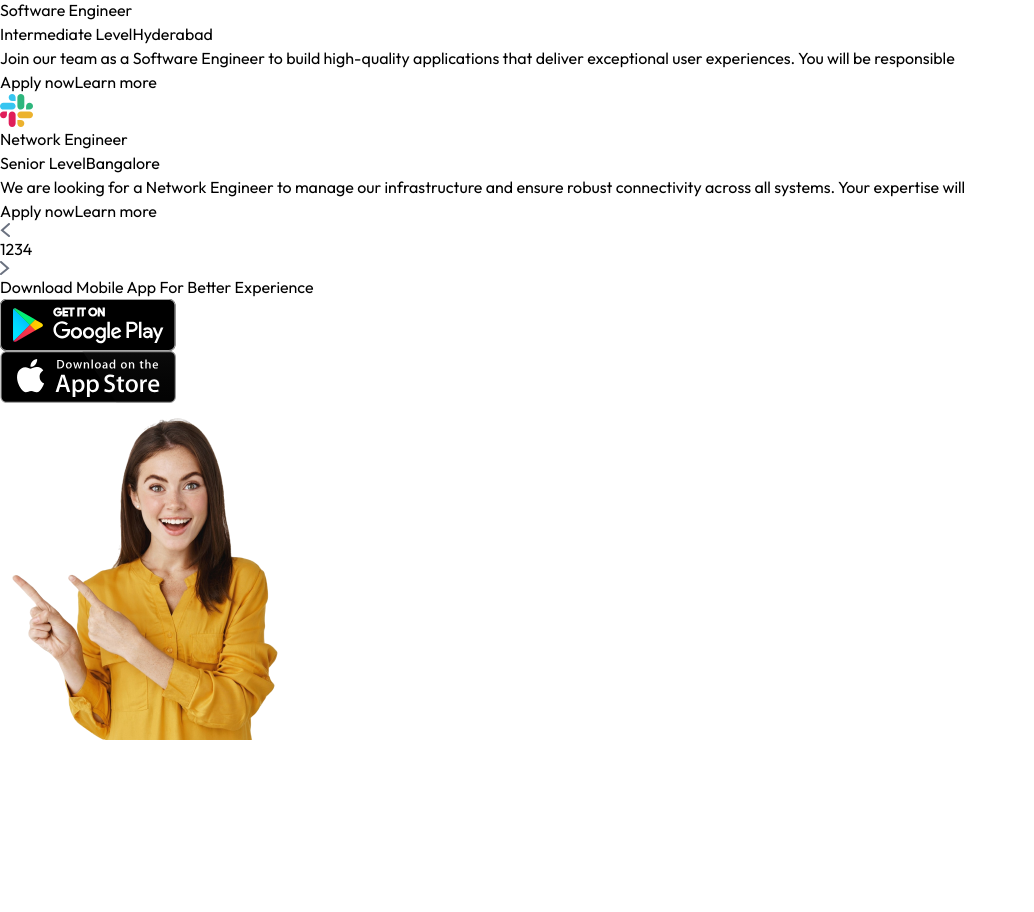
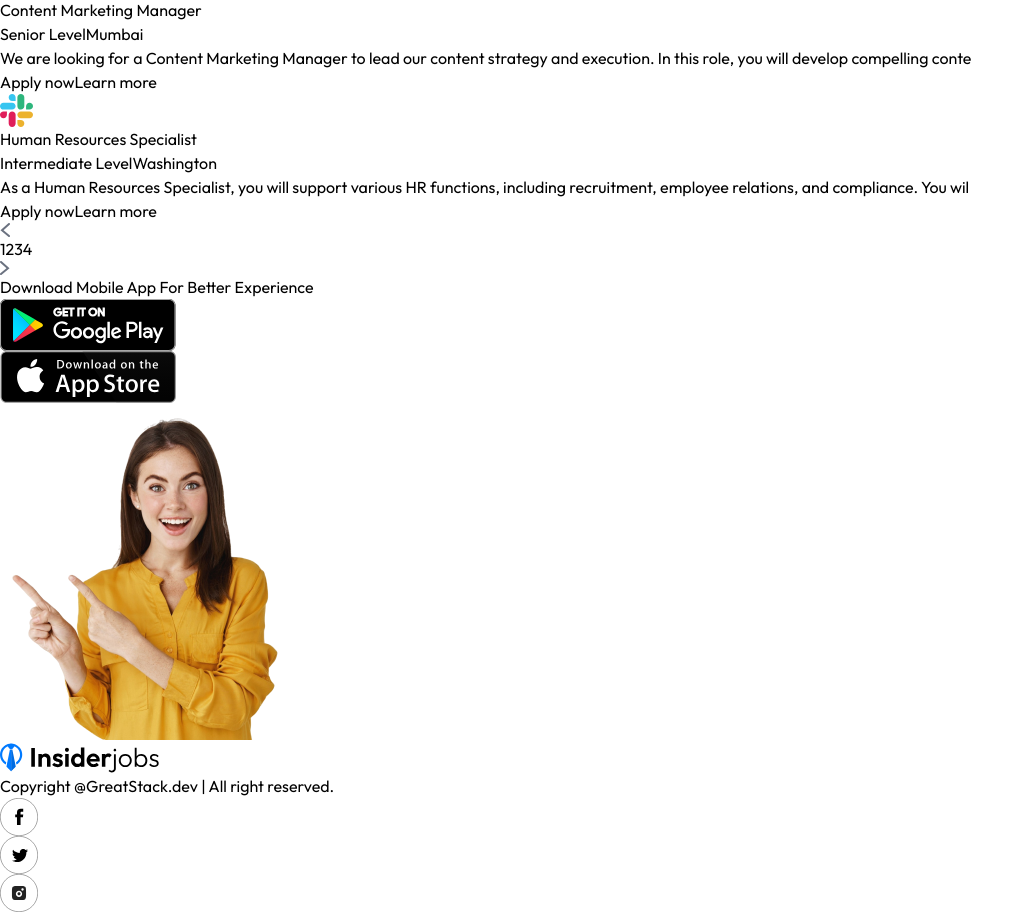
Before and after one commit to Mavekepeter/job-portal, a React (Vite) app in the folder client/: page / in a window 1280 px wide. Shown: the part 1502-2414 px from the top of the page, without its empty margins (0-1034 px from the left). Before the commit the page ends 2242 px from the top, so only its background shows below. Built offline with nearby package versions, Linux system fonts and the light colour scheme; no server answers.

Commit message:
added function to search,filter and sort data according to  title and location

```diff
--- a/client/src/components/JobListing.jsx
+++ b/client/src/components/JobListing.jsx
@@ -1,4 +1,4 @@
-import React, { useContext,useState } from 'react'
+import React, { useContext,useEffect,useState } from 'react'
 import { AppContext } from '../context/Appcontext'
 import { assets, JobCategories, JobLocations } from '../assets/assets'
 import JobCard from './JobCard'
@@ -7,6 +7,35 @@ const JobListing = () => {
   const {isSearched,searchFilter,setSearchFilter,jobs} = useContext(AppContext)
   const [showFilter, setShowFilter] = useState(false)
   const [currentPage, setCurrentPage] = useState(1)
+  const [selectedCategories, setSelectedCategories] = useState([])
+  const [selectedLocations, setSelectedLocations] = useState([])
+  const [filterJobs, setFilterJobs] = useState(jobs)
+
+
+  const handleCategoryChange = (category)=>{
+    setSelectedCategories(
+      prev => prev.includes(category) ? prev.filter(c => c !== category):[...prev,category]
+    )
+  }
+  const handleLocationChange = (location)=>{
+    setSelectedLocations(
+      prev => prev.includes(location) ? prev.filter(c => c !== location):[...prev,location]
+    )
+  }
+
+
+  useEffect(()=>{
+    const matchesCategory = job => selectedCategories.length === 0 || selectedCategories.includes(job.category)
+    const matchesLocation = job =>selectedLocations.length === 0 || selectedLocations.includes(job.location)
+    const matchesTitle = job =>searchFilter.title ==="" || job.title.toLowerCase().includes(searchFilter.title.toLowerCase())
+    const matchesSearchLocation = job => searchFilter.location ==="" || job.location.toLowerCase().includes(searchFilter.location.toLowerCase())
+
+    const newFilteredJobs = jobs.slice().reverse().filter(
+      job => matchesCategory(job) && matchesLocation(job) && matchesTitle(job) && matchesSearchLocation(job)
+    )
+    setFilterJobs(newFilteredJobs)
+    setCurrentPage(1)
+  },[jobs,selectedCategories,selectedLocations,searchFilter])
   return (
     <div className='container 2xl:px-20 mx-auto flex flex-col lg:flex-row max-lg:space-y-8 py-8'>
         {/* sidebar */}
@@ -44,8 +73,12 @@ const JobListing = () => {
             <ul className='space-y-4 text-gray-600'>
               {
                 JobCategories.map((category,index)=>(
-                  <li className='flex gap-3 items-center' key={index}>
-                    <input className='scale-125' type="checkbox" name="" id="" />
+                  <li className='flex gap-3 items-center'
+                   key={index}>
+                    <input className='scale-125'
+                    type="checkbox"
+                    onChange={()=>handleCategoryChange(category)}
+                    checked={selectedCategories.includes(category)} />
                     {category}
                   </li>
                 ))
@@ -59,7 +92,10 @@ const JobListing = () => {
               {
                 JobLocations.map((location,index)=>(
                   <li className='flex gap-3 items-center' key={index}>
-                    <input className='scale-125' type="checkbox" name="" id="" />
+                    <input className='scale-125'
+                    type="checkbox"
+                    onChange={()=>handleLocationChange(location)}
+                    checked={selectedLocations.includes(location)} />
                     {location}
                   </li>
                 ))
@@ -74,12 +110,12 @@ const JobListing = () => {
           <h3 className='font-medium text-3xl py-2' id='job-list'>latest jobs</h3>
           <p className='mb-8'>Get your desired job from top companies</p>
           <div className='grid grid-cols-1 sm:grid-cols-2 xl:grid-cols-3 gap-4'>
-            {jobs.slice((currentPage-1)*6,currentPage*6).map((job,index)=>(
+            {filterJobs.slice((currentPage-1)*6,currentPage*6).map((job,index)=>(
               <JobCard key={index} job ={job}/>
             ))}
           </div>
           {/* pagenition */}
-          {jobs.length > 0 &&(
+          {filterJobs.length > 0 &&(
             <div className='flex items-center justify-center space-x-2 mt-10'>
   <a href="#job-list">
     <img
@@ -88,7 +124,7 @@ const JobListing = () => {
       alt="Previous"
     />
   </a>
-  {Array.from({ length: Math.ceil(jobs.length / 6) }).map((_, index) => (
+  {Array.from({ length: Math.ceil(filterJobs.length / 6) }).map((_, index) => (
     <a href="#job-list" key={index}>
       <button
         onClick={() => setCurrentPage(index + 1)}
@@ -100,7 +136,7 @@ const JobListing = () => {
   ))}
   <a href="#job-list">
     <img
-      onClick={() => setCurrentPage(Math.min(currentPage + 1, Math.ceil(jobs.length / 6)))}
+      onClick={() => setCurrentPage(Math.min(currentPage + 1, Math.ceil(filterJobs.length / 6)))}
       src={assets.right_arrow_icon}
       alt="Next"
     />
--- a/client/src/pages/Home.jsx
+++ b/client/src/pages/Home.jsx
@@ -3,6 +3,7 @@ import Navbar from '../components/Navbar'
 import Hero from '../components/Hero'
 import JobListing from '../components/JobListing'
 import AppDownload from '../components/AppDownload'
+import Footer from '../components/Footer'
 
 const Home = () => {
   return (
@@ -11,6 +12,7 @@ const Home = () => {
         <Hero/>
         <JobListing/>
         <AppDownload/>
+        <Footer/>
     </div>
   )
 }
```
